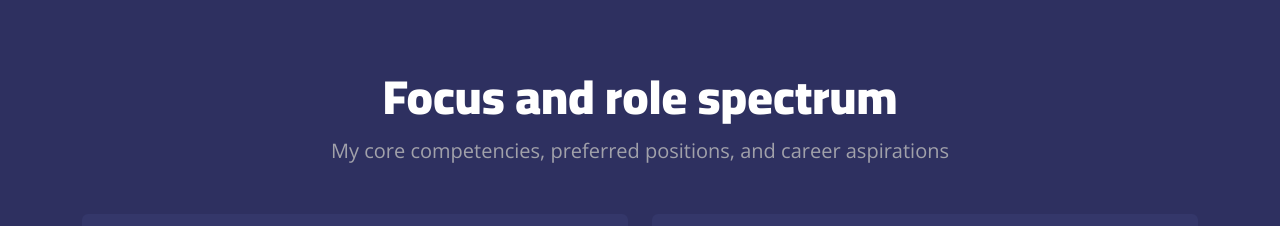
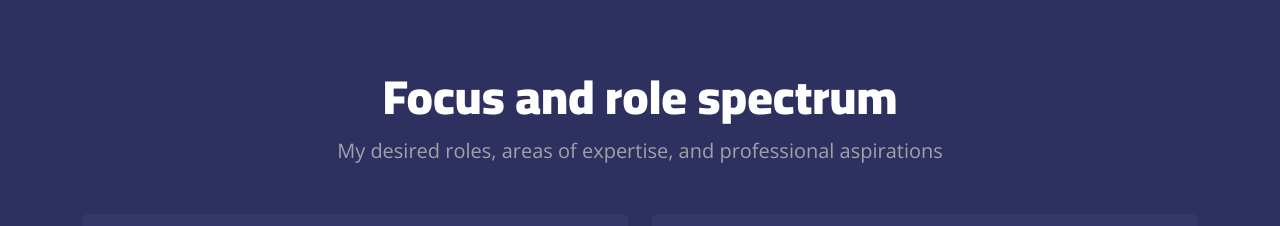
Before and after one commit to tinny77/MyCV, a React (Vite) app: page / in a window 1280 px wide. Shown: the part 1660-1886 px from the top of the page. Built offline with nearby package versions, Linux system fonts and the light colour scheme; a web font is replaced by a local one.

Commit message:
Adjusted mouse animation

```diff
--- a/src/App.jsx
+++ b/src/App.jsx
@@ -27,7 +27,7 @@ function App() {
 			setIsScrolled(window.scrollY > 0);
 			setisScrollIconVisible(false);
 		};
-		setTimeout(() => setisScrollIconVisible(true), 6500);
+		setTimeout(() => setisScrollIconVisible(true), 5000);
 		window.addEventListener('scroll', handlescroll);
 		return () => window.removeEventListener('scroll', handlescroll);
 	}, []);
--- a/src/Focus.jsx
+++ b/src/Focus.jsx
@@ -11,8 +11,7 @@ export default function Focus() {
 			<ScrollAnimation animateIn="fadeIn" delay={500}>
 				<h2 className="mb-3">Focus and role spectrum</h2>
 				<p className="lead mt-0 mb-5">
-					My core competencies, preferred positions, and career aspirations
-				</p>
+					My desired roles, areas of expertise, and professional aspirations				</p>
 			</ScrollAnimation>
 			<ScrollAnimation animateIn="fadeIn" delay={500}>
 				<Container fluid="lg">
@@ -58,10 +57,10 @@ export default function Focus() {
 					</Row>
 				</Container>
 				<p className="text-block">
-					<strong>Seeking Remote Opportunities:</strong> I am committed to using my skills in WordPress and
-					React programming in a remote environment. I am looking for positions
-					that support remote collaboration and allow me to make meaningful
-					contributions to a variety of projects.
+					<strong>Seeking Remote Opportunities:</strong> I am committed to using
+					my skills in WordPress and React programming in a remote environment.
+					I am looking for positions that support remote collaboration and allow
+					me to make meaningful contributions to a variety of projects.
 				</p>
 			</ScrollAnimation>
 		</section>
--- a/src/Skills.jsx
+++ b/src/Skills.jsx
@@ -7,7 +7,6 @@ import skills from './data/mySkills.js';
 import ScrollAnimation from 'react-animate-on-scroll';
 
 export default function Skills() {
-
 	const animateBars = () => {
 		const progressBars = document.querySelectorAll('.progress-bar');
 		progressBars.forEach((progressBar) => {
@@ -73,7 +72,6 @@ export default function Skills() {
 	);
 }
 
-
 const getSkillsGroups = () => {
 	return (
 		<>
@@ -91,11 +89,11 @@ const getSkillsGroups = () => {
 												{skill.name}
 												{skill.sub && <small>{skill.sub}</small>}
 											</span>
-											{skill?.current===true ? (
+											{skill?.current === true ? (
 												<ProgressBar
 													now={skill.amount}
 													label={skill.name}
-													variant='success'
+													variant="success"
 													animated
 												/>
 											) : (
--- a/src/components/MouseAnimation.module.css
+++ b/src/components/MouseAnimation.module.css
@@ -5,11 +5,12 @@
 	 left: 0;
 	 margin: auto;
 	 transition: opacity 2s;
+	 transition-delay: 2s;
 	 opacity: 0.95;
 	 width: 34px;
 	 height: 55px;
 }
- .scroll-down.hidden {
+ .hidden {
 	 opacity: 0;
 }
  @media (max-height: 800px) {
--- a/src/index.scss
+++ b/src/index.scss
@@ -163,6 +163,7 @@ h3 {
         font-size: 2.85em;
         font-weight: 900;
         color: var(--accent);
+        text-shadow: 1px 0 0 rgb(161, 161, 170);
     }
 
 
```
